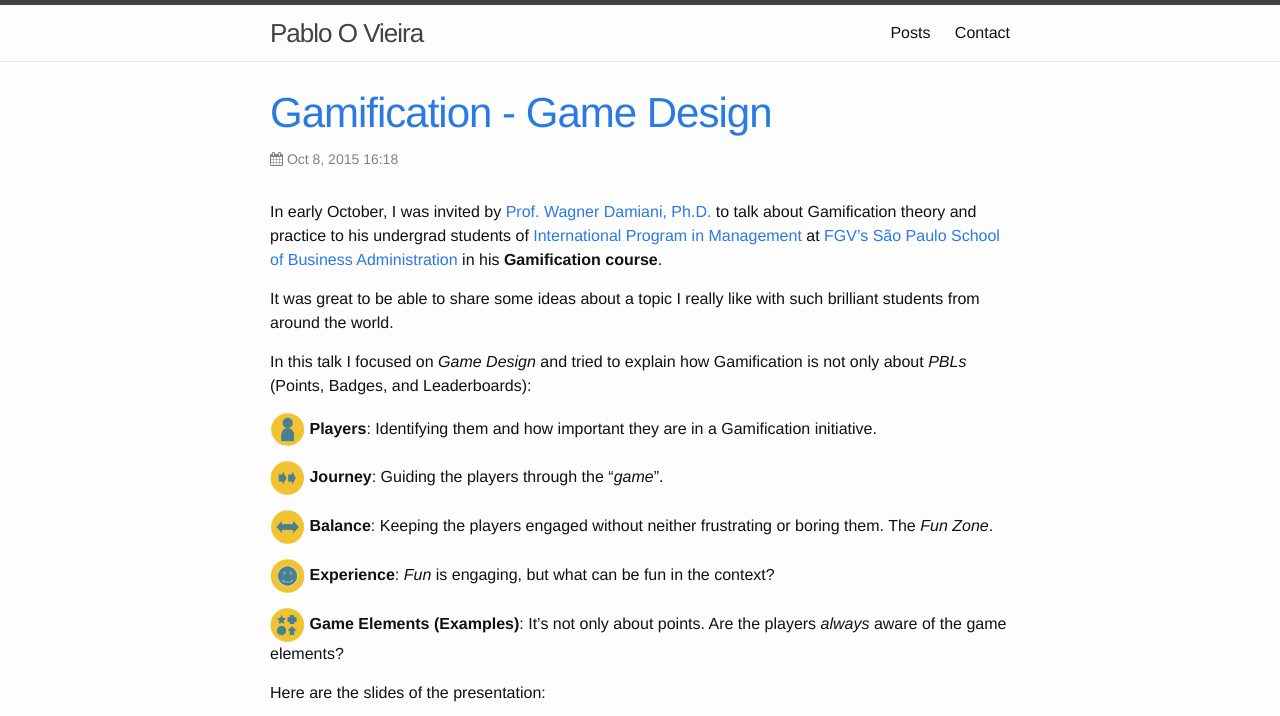
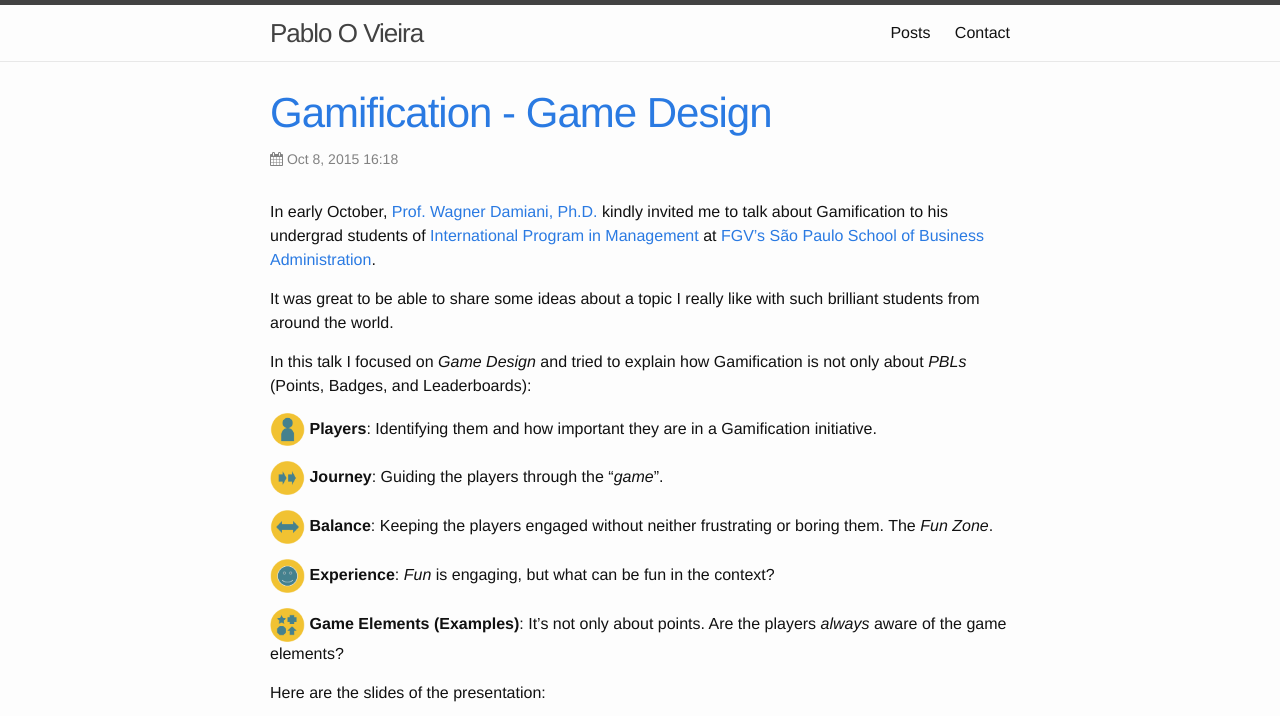
Before and after one commit to pv8/pv8.github.io, a Jekyll site: the page built from _posts/2015-10-08-gamification-game-design.md, in a window 1280 px wide and 900 px high, cut to the strip 0-716 px from the top of the window. Built offline with Jekyll 4.4.1, drawn with Linux system fonts in a browser that asks for light colours; nearby versions of some CDN libraries; comment, search, counter and statistics services are not loaded.

Commit message:
writing improvement

```diff
--- a/_posts/2015-10-08-gamification-game-design.md
+++ b/_posts/2015-10-08-gamification-game-design.md
@@ -13,7 +13,7 @@ comments: true
 image: /media/gamification_icon.png
 ---
 
-In early October, I was invited by [Prof. Wagner Damiani, Ph.D.][damiani] to talk about Gamification theory and practice to his undergrad students of [International Program in Management][fgv-ipm] at [FGV’s São Paulo School of Business Administration][fgv] in his **Gamification course**.
+In early October, [Prof. Wagner Damiani, Ph.D.][damiani] kindly invited me to talk about Gamification to his undergrad students of [International Program in Management][fgv-ipm] at [FGV’s São Paulo School of Business Administration][fgv].
 
 It was great to be able to share some ideas about a topic I really like with such brilliant students from around the world.
 
```
